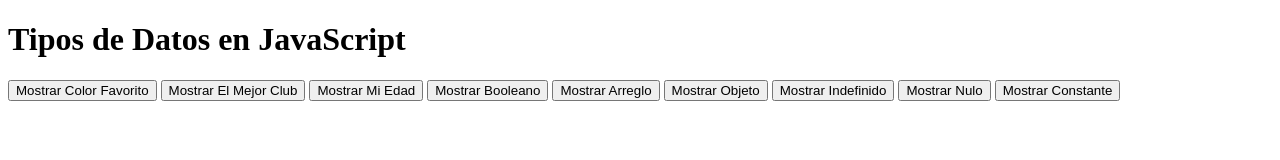
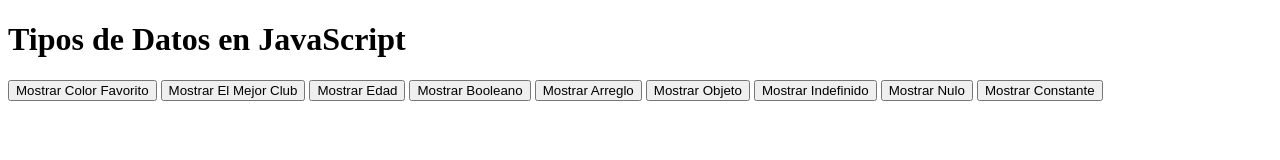
Before and after one commit to joaquinrey07/Fundamentos_Javascript, a plain HTML site: page 02_tipos_datos_onclick/index.html in a window 1280 px wide. Drawn offline with Linux system fonts and the light colour scheme.

Commit message:
Actividad practica 2

```diff
--- a/02_tipos_datos_onclick/index.html
+++ b/02_tipos_datos_onclick/index.html
@@ -10,7 +10,7 @@
 
   <button onclick="mostrarColorFavorito()">Mostrar Color Favorito</button>
   <button onclick="mostrarElMejorClub()">Mostrar El Mejor Club</button>
-  <button onclick="mostrarMiEdad()">Mostrar Mi Edad</button>
+  <button onclick="mostrarMiEdad()">Mostrar Edad</button>
   <button onclick="mostrarBooleano()">Mostrar Booleano</button>
   <button onclick="mostrarArreglo()">Mostrar Arreglo</button>
   <button onclick="mostrarObjeto()">Mostrar Objeto</button>
```
